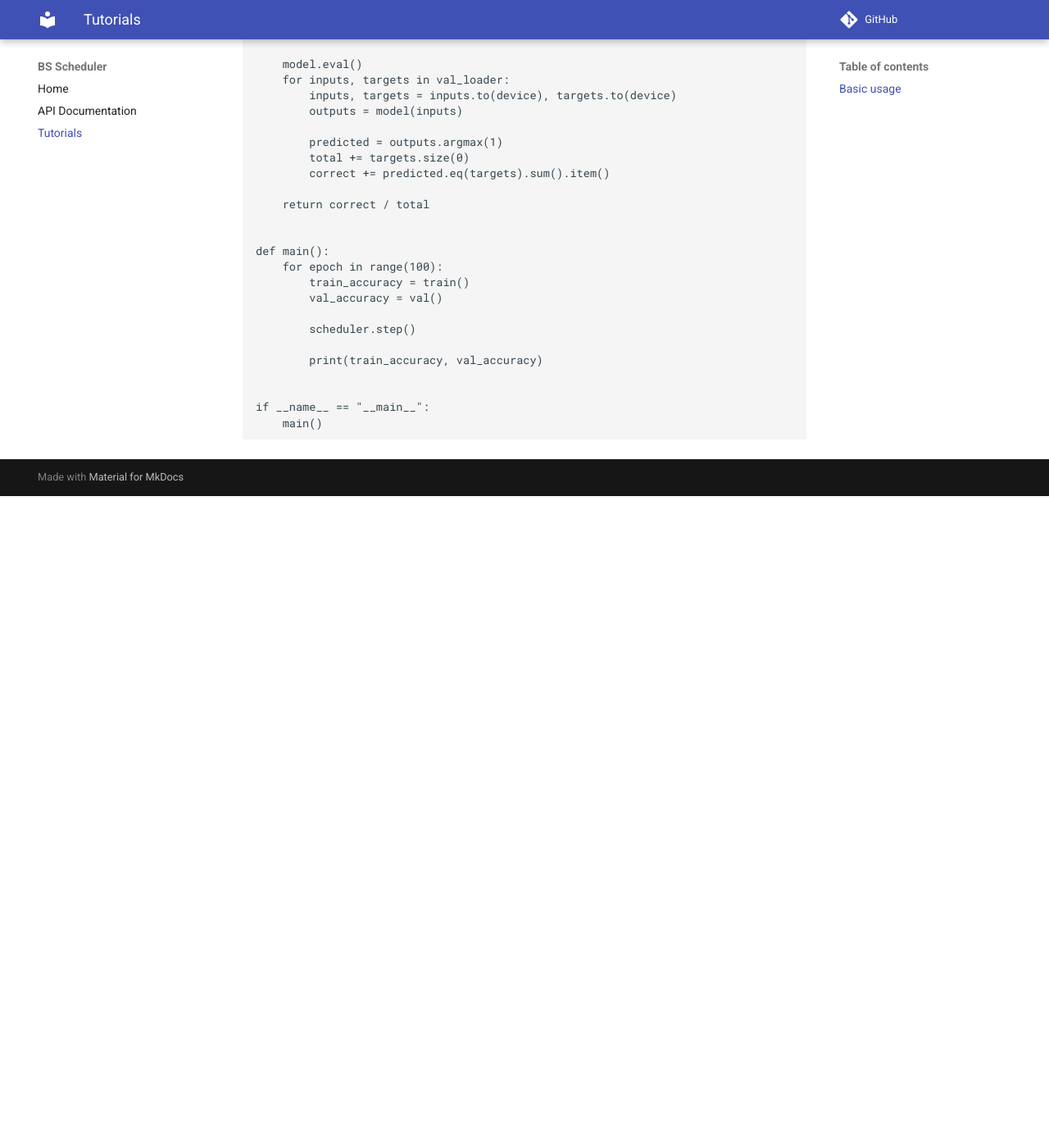
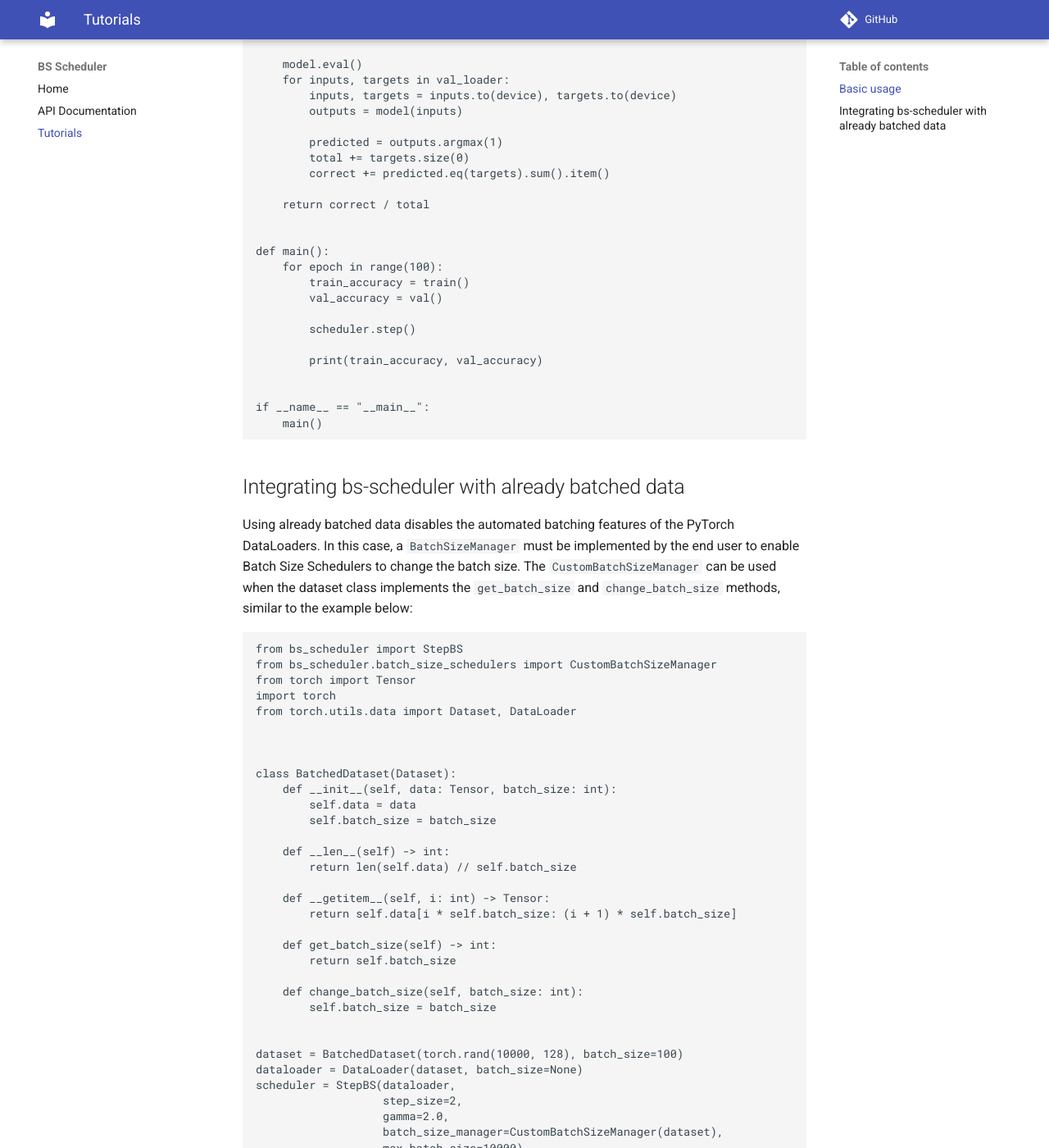
Before and after one commit to ancestor-mithril/bs-scheduler, an MkDocs documentation site: the page built from docs/tutorials.md, in a window 1280 px wide and 1400 px high, scrolled down 1815 px. Shown: the whole window at 82% size. Built offline with MkDocs 1.6.1 and Material for MkDocs 9.7.7, drawn with Linux system fonts in a browser that asks for light colours; comment, search, counter and statistics services are not loaded; before the commit the page ends 2420 px from its top, so only the background shows below that; some of the changed text lies outside the part shown.

Commit message:
Added example in the tutorial page for batched datasets

````diff
--- a/docs/tutorials.md
+++ b/docs/tutorials.md
@@ -113,3 +113,66 @@ def main():
 if __name__ == "__main__":
     main()
 ```
+
+## Integrating bs-scheduler with already batched data
+
+Using already batched data disables the automated batching features of the PyTorch DataLoaders.
+In this case, a `BatchSizeManager` must be implemented by the end user to enable Batch Size Schedulers to change the batch size.
+The `CustomBatchSizeManager` can be used when the dataset class implements the `get_batch_size` and `change_batch_size`
+methods, similar to the example below:
+
+```python
+from bs_scheduler import StepBS
+from bs_scheduler.batch_size_schedulers import CustomBatchSizeManager
+from torch import Tensor
+import torch
+from torch.utils.data import Dataset, DataLoader
+
+
+
+class BatchedDataset(Dataset):
+    def __init__(self, data: Tensor, batch_size: int):
+        self.data = data
+        self.batch_size = batch_size
+
+    def __len__(self) -> int:
+        return len(self.data) // self.batch_size
+
+    def __getitem__(self, i: int) -> Tensor:
+        return self.data[i * self.batch_size: (i + 1) * self.batch_size]
+
+    def get_batch_size(self) -> int:
+        return self.batch_size
+
+    def change_batch_size(self, batch_size: int):
+        self.batch_size = batch_size
+
+
+dataset = BatchedDataset(torch.rand(10000, 128), batch_size=100)
+dataloader = DataLoader(dataset, batch_size=None)
+scheduler = StepBS(dataloader,
+                   step_size=2,
+                   gamma=2.0,
+                   batch_size_manager=CustomBatchSizeManager(dataset),
+                   max_batch_size=10000)
+
+
+for epoch in range(10):
+    for batched_data in dataloader:
+        pass
+    print(f"There are {len(dataloader)} batches in epoch {epoch}.")
+    scheduler.step()
+```
+Output:
+```
+There are 100 batches in epoch 0.
+There are 100 batches in epoch 1.
+There are 50 batches in epoch 2.
+There are 50 batches in epoch 3.
+There are 25 batches in epoch 4.
+There are 25 batches in epoch 5.
+There are 12 batches in epoch 6.
+There are 12 batches in epoch 7.
+There are 6 batches in epoch 8.
+There are 6 batches in epoch 9.
+```
````
